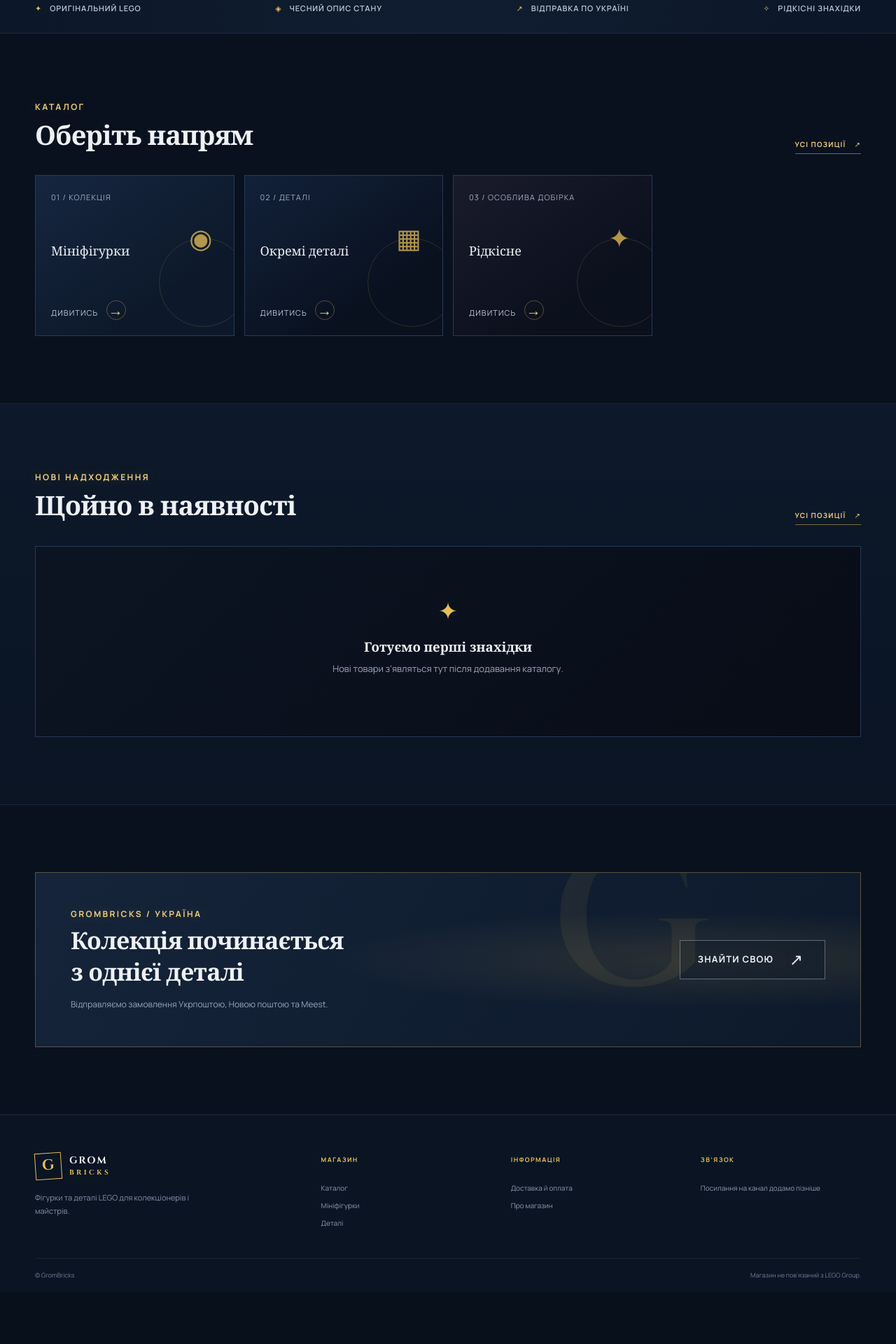
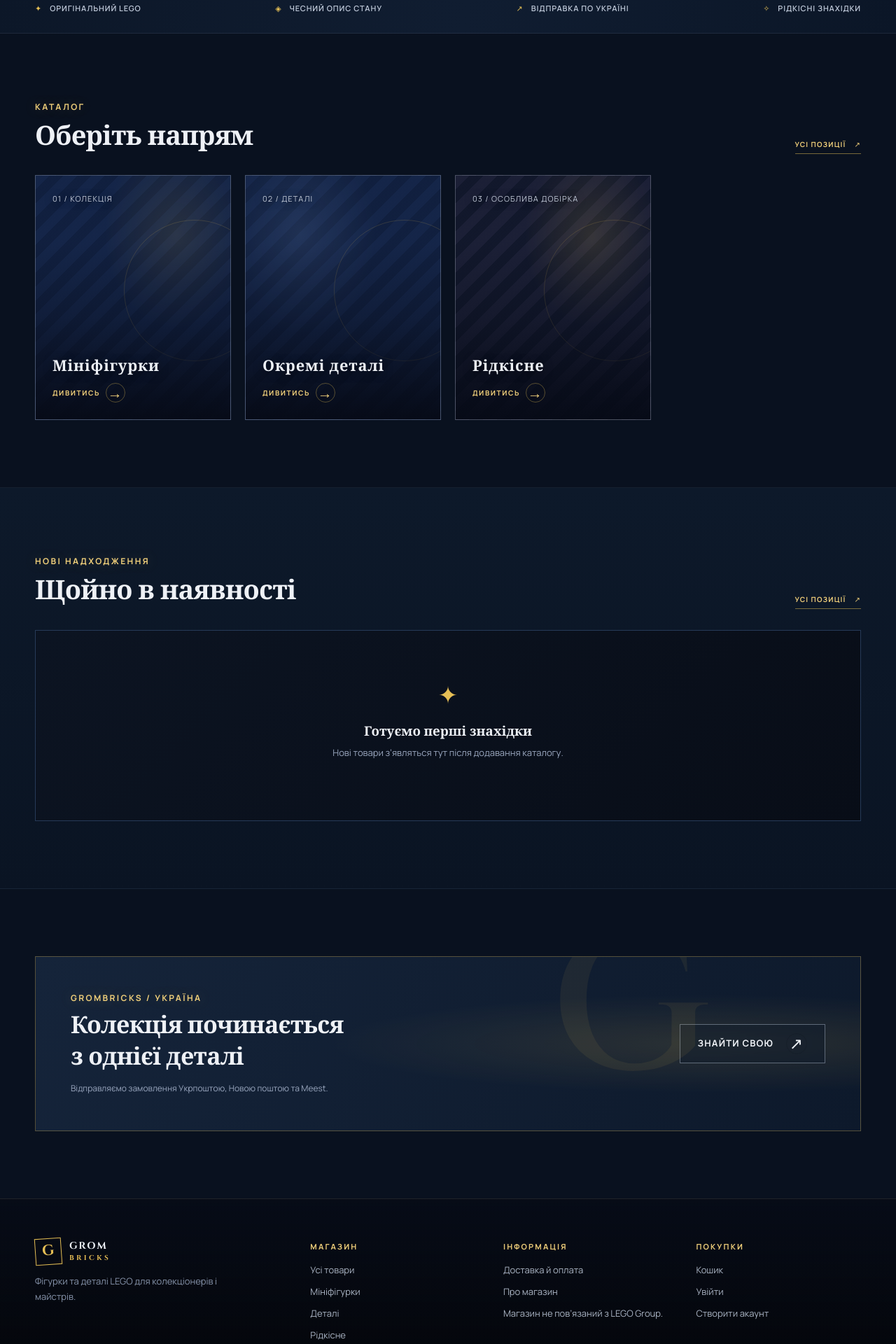
Before and after one commit to Grom256/PracticeReport3, a Django app: page / in a window 1280 px wide. Shown: the part 709-2629 px from the top of the page at 70% size. Before the commit the page ends 2537 px from the top, so only its background shows below. Run offline with Django 5.2, Linux system fonts and the light colour scheme; data that the repository does not hold is empty; parts of the project's set-up code (start-up, migrations or seed data) failed here and were passed over.

Commit message:
Дизайн

```diff
--- a/GromBricks/static/css/site.css
+++ b/GromBricks/static/css/site.css
@@ -90,17 +90,21 @@ h1, h2, h3, p { margin-top: 0; }
 .section-heading h2, .telegram-panel h2 { margin: 0; font-family: 'Cinzel', Georgia, serif; font-size: clamp(27px, 3vw, 38px); font-weight: 600; letter-spacing: -.02em; line-height: 1.3; }
 .text-link { display: inline-flex; align-items: center; gap: 12px; padding-bottom: 5px; border-bottom: 1px solid rgba(230, 191, 85, .5); color: var(--gold-bright); font-size: 10px; font-weight: 700; letter-spacing: .12em; text-transform: uppercase; white-space: nowrap; }
 .text-link:hover { border-color: var(--gold-bright); }
-.category-grid { display: grid; grid-template-columns: repeat(4, minmax(0, 1fr)); gap: 14px; }
-.category-card { position: relative; min-height: 230px; display: flex; flex-direction: column; justify-content: space-between; overflow: hidden; padding: 22px; border: 1px solid var(--line); background: linear-gradient(145deg, #162640, #0d192b 70%); transition: border-color .2s ease, transform .2s ease; }
-.category-card::after { position: absolute; right: -20px; bottom: 12px; width: 125px; height: 125px; border: 1px solid rgba(230, 191, 85, .16); border-radius: 50%; content: ''; }
-.category-card:hover { transform: translateY(-4px); border-color: rgba(230, 191, 85, .65); }
-.category-card-parts { background: linear-gradient(145deg, #12213a, #09111f 72%); }
-.category-card-rare { background: linear-gradient(145deg, #1a1b2b, #0b101d 72%); }
-.category-card-theme { background: linear-gradient(145deg, #141c2d, #09111f 72%); }
-.category-number { color: #a0aec3; font-size: 11px; letter-spacing: .1em; text-transform: uppercase; }
-.category-symbol { position: absolute; top: 58px; right: 30px; color: rgba(230, 191, 85, .76); font-size: 38px; }
-.category-title { max-width: 150px; color: var(--text); font-family: 'Cinzel', Georgia, serif; font-size: 18px; line-height: 1.35; }
-.category-action { color: #c0cada; font-size: 11px; letter-spacing: .1em; text-transform: uppercase; }
+.category-grid { display: grid; grid-template-columns: repeat(4, minmax(0, 1fr)); gap: 20px; }
+.category-card { position: relative; isolation: isolate; aspect-ratio: 4 / 5; min-height: 0; display: flex; flex-direction: column; justify-content: space-between; overflow: hidden; padding: 24px; border: 1px solid rgba(207, 214, 224, .28); background: radial-gradient(ellipse at 72% 24%, rgba(230, 191, 85, .11), transparent 36%), repeating-linear-gradient(135deg, #15264a 0 14px, #112040 14px 28px); transition: border-color .2s ease, transform .2s ease; }
+.category-card::before { position: absolute; z-index: 1; inset: 0; background: linear-gradient(180deg, rgba(6, 10, 22, .03) 28%, rgba(6, 10, 22, .3) 58%, rgba(6, 10, 22, .97) 100%); content: ''; pointer-events: none; }
+.category-card::after { position: absolute; z-index: 0; top: 18%; right: -18%; width: 72%; aspect-ratio: 1; border: 1px solid rgba(230, 191, 85, .17); border-radius: 50%; content: ''; pointer-events: none; }
+.category-card:hover { transform: translateY(-4px); border-color: rgba(230, 191, 85, .8); }
+.category-card-parts { background-image: radial-gradient(ellipse at 28% 24%, rgba(123, 155, 209, .14), transparent 38%), repeating-linear-gradient(135deg, #15264a 0 14px, #112040 14px 28px); }
+.category-card-rare { background-image: radial-gradient(ellipse at 70% 25%, rgba(230, 191, 85, .14), transparent 35%), repeating-linear-gradient(135deg, #1c2037 0 14px, #12182c 14px 28px); }
+.category-card-theme { background-image: radial-gradient(ellipse at 32% 25%, rgba(86, 133, 194, .15), transparent 36%), repeating-linear-gradient(135deg, #15264a 0 14px, #112040 14px 28px); }
+.category-image { position: absolute; z-index: 0; inset: 0; width: 100%; height: 100%; object-fit: cover; transition: transform .4s ease; }
+.category-card:hover .category-image { transform: scale(1.04); }
+.category-number, .category-content { position: relative; z-index: 2; }
+.category-number { color: #c2cad8; font-size: 11px; letter-spacing: .1em; text-transform: uppercase; text-shadow: 0 1px 12px rgba(0, 0, 0, .6); }
+.category-content { display: flex; flex-direction: column; align-items: flex-start; gap: 10px; }
+.category-title { max-width: 210px; color: var(--text); font-family: 'Cinzel', Georgia, serif; font-size: clamp(18px, 1.7vw, 24px); font-weight: 700; letter-spacing: .04em; line-height: 1.25; text-shadow: 0 2px 14px rgba(0, 0, 0, .55); }
+.category-action { display: inline-flex; align-items: center; color: var(--gold-bright); font-size: 10px; font-weight: 700; letter-spacing: .16em; text-transform: uppercase; }
 .category-action b { display: inline-grid; width: 28px; height: 28px; margin-left: 8px; place-items: center; border: 1px solid rgba(230, 191, 85, .35); border-radius: 50%; color: var(--gold-bright); font-size: 21px; font-weight: 500; line-height: 1; transition: background .2s ease, transform .2s ease; }
 .category-card:hover .category-action b { transform: translateX(3px); background: rgba(230, 191, 85, .12); }
 .arrivals-section { background: linear-gradient(180deg, #0d192a, #0a1423); border-block: 1px solid rgba(154, 167, 191, .08); }
@@ -254,14 +258,15 @@ h1, h2, h3, p { margin-top: 0; }
 .order-info-list dd { margin: 0; color: var(--text); font-size: 12px; line-height: 1.5; }
 .order-back-link { display: inline-flex; margin-top: 25px; }
 
-.site-footer { padding: 54px 0 0; border-top: 1px solid rgba(154, 167, 191, .15); background: #0a1423; }
-.footer-grid { display: grid; grid-template-columns: 1.6fr repeat(3, 1fr); gap: 42px; padding-bottom: 42px; }
-.footer-brand-block p { max-width: 240px; margin: 16px 0 0; color: #8390a7; font-size: 11px; line-height: 1.8; }
+.site-footer { padding: 56px 0 0; border-top: 1px solid rgba(207, 214, 224, .14); background: linear-gradient(180deg, rgba(5, 8, 18, .6), #04060b 72%); }
+.footer-grid { display: grid; grid-template-columns: 1.5fr repeat(3, 1fr); gap: 40px; padding-bottom: 48px; }
+.footer-brand-block p { max-width: 300px; margin: 12px 0 0; color: #8794ab; font-size: 13px; line-height: 1.75; }
 .footer-heading { margin: 3px 0 16px; color: var(--gold); font-size: 9px; letter-spacing: .16em; text-transform: uppercase; }
-.footer-grid > div:not(:first-child) { display: flex; flex-direction: column; align-items: flex-start; gap: 9px; }
-.footer-grid a:not(.brand), .footer-contact span { color: #8e9bb0; font-size: 10px; }
+.footer-column { display: flex; flex-direction: column; align-items: flex-start; gap: 10px; }
+.footer-column .footer-heading { margin-bottom: 5px; color: var(--gold-bright); font-size: 11px; letter-spacing: .2em; }
+.footer-grid a:not(.brand), .footer-column span { color: #aab4c3; font-size: 13px; line-height: 1.6; }
 .footer-grid a:not(.brand):hover { color: var(--gold-bright); }
-.footer-bottom { display: flex; justify-content: space-between; gap: 18px; padding-block: 17px; border-top: 1px solid rgba(154, 167, 191, .12); color: #6f7d96; font-size: 9px; }
+.footer-bottom { display: flex; justify-content: space-between; gap: 18px; padding-block: 20px 30px; border-top: 1px solid rgba(207, 214, 224, .09); color: #6f7d96; font-size: 12px; }
 :focus-visible { outline: 2px solid var(--gold-bright); outline-offset: 3px; }
 
 @media (max-width: 1000px) {
@@ -269,7 +274,8 @@ h1, h2, h3, p { margin-top: 0; }
     .header-inner { gap: 22px; }
     .main-navigation { gap: 18px; }
     .main-navigation a { font-size: 9px; }
-    .category-grid, .product-grid { grid-template-columns: repeat(2, minmax(0, 1fr)); }
+    .category-grid { grid-template-columns: repeat(3, minmax(0, 1fr)); }
+    .product-grid { grid-template-columns: repeat(2, minmax(0, 1fr)); }
     .catalog-filters { grid-template-columns: repeat(2, minmax(0, 1fr)); }
     .search-field { grid-column: 1 / -1; }
     .detail-image-wrap, .detail-image, .detail-image.product-placeholder { min-height: 440px; }
@@ -314,14 +320,14 @@ h1, h2, h3, p { margin-top: 0; }
     .trust-items span { font-size: 8px; line-height: 1.5; }
     .trust-items i { margin-right: 4px; }
     .content-section { padding-block: 64px; }
+    .category-grid { grid-template-columns: repeat(2, minmax(0, 1fr)); }
     .section-heading { align-items: flex-end; gap: 12px; margin-bottom: 22px; }
     .section-heading h2 { font-size: 25px; }
     .section-heading .text-link { gap: 6px; font-size: 8px; }
     .category-grid, .product-grid { gap: 10px; }
-    .category-card { min-height: 188px; padding: 15px; }
-    .category-number { font-size: 7px; }
-    .category-symbol { top: 48px; right: 17px; font-size: 28px; }
-    .category-title { font-size: 15px; }
+    .category-card { padding: 16px; }
+    .category-number { font-size: 8px; }
+    .category-title { font-size: clamp(15px, 4vw, 20px); }
     .category-action { font-size: 8px; }
     .product-card-body { padding: 11px; }
     .product-meta { font-size: 7px; }
@@ -373,7 +379,7 @@ h1, h2, h3, p { margin-top: 0; }
     .page-width { width: calc(100% - 28px); }
     .header-inner { gap: 0 8px; }
     .header-cart { gap: 5px; }
-    .category-card { min-height: 170px; padding: 12px; }
+    .category-card { padding: 12px; }
     .category-title { font-size: 13px; }
     .catalog-filters { grid-template-columns: 1fr; }
     .search-field, .filter-submit, .filter-reset { grid-column: auto; }
--- a/GromBricks/templates/base.html
+++ b/GromBricks/templates/base.html
@@ -53,11 +53,11 @@
                 <a class="brand" href="{% url 'catalog:home' %}"><span class="brand-mark" aria-hidden="true">G</span><span class="brand-word">GROM<span>BRICKS</span></span></a>
                 <p>Фігурки та деталі LEGO для колекціонерів і майстрів.</p>
             </div>
-            <div><h2 class="footer-heading">Магазин</h2><a href="{% url 'catalog:product_list' %}">Каталог</a><a href="{% url 'catalog:product_list' %}?type=minifigure">Мініфігурки</a><a href="{% url 'catalog:product_list' %}?type=part">Деталі</a></div>
-            <div><h2 class="footer-heading">Інформація</h2><a href="{% url 'catalog:home' %}#delivery">Доставка й оплата</a><a href="{% url 'catalog:home' %}#about">Про магазин</a></div>
-            <div class="footer-contact"><h2 class="footer-heading">Зв’язок</h2><span>Посилання на канал додамо пізніше</span></div>
+            <div class="footer-column"><h2 class="footer-heading">Магазин</h2><a href="{% url 'catalog:product_list' %}">Усі товари</a><a href="{% url 'catalog:product_list' %}?type=minifigure">Мініфігурки</a><a href="{% url 'catalog:product_list' %}?type=part">Деталі</a><a href="{% url 'catalog:product_list' %}?rare=1">Рідкісне</a></div>
+            <div class="footer-column"><h2 class="footer-heading">Інформація</h2><a href="{% url 'catalog:home' %}#delivery">Доставка й оплата</a><a href="{% url 'catalog:home' %}#about">Про магазин</a><span>Магазин не пов’язаний з LEGO Group.</span></div>
+            <div class="footer-column"><h2 class="footer-heading">Покупки</h2><a href="{% url 'cart:detail' %}">Кошик</a>{% if user.is_authenticated %}<a href="{% url 'orders:list' %}">Мої замовлення</a><a href="{% url 'accounts:profile' %}">Особистий кабінет</a>{% else %}<a href="{% url 'accounts:login' %}">Увійти</a><a href="{% url 'accounts:register' %}">Створити акаунт</a>{% endif %}</div>
         </div>
-        <div class="page-width footer-bottom"><span>© GromBricks</span><span>Магазин не пов’язаний з LEGO Group.</span></div>
+        <div class="page-width footer-bottom"><span>© GromBricks</span><span>Фігурки та деталі LEGO для колекції й власних збірок.</span></div>
     </footer>
     <script src="{% static 'js/site.js' %}" defer></script>
 </body>
--- a/GromBricks/templates/catalog/home.html
+++ b/GromBricks/templates/catalog/home.html
@@ -17,13 +17,13 @@
 
 <section class="trust-strip" aria-label="Переваги магазину"><div class="page-width trust-items"><span><i>✦</i> Оригінальний LEGO</span><span><i>◈</i> Чесний опис стану</span><span><i>↗</i> Відправка по Україні</span><span><i>✧</i> Рідкісні знахідки</span></div></section>
 
-<section class="content-section page-width" id="catalog-directions">
+<section class="content-section page-width catalog-directions" id="catalog-directions">
     <div class="section-heading"><div><p class="eyebrow">Каталог</p><h2>Оберіть напрям</h2></div><a class="text-link" href="{% url 'catalog:product_list' %}">Усі позиції <span aria-hidden="true">↗</span></a></div>
     <div class="category-grid">
-        <a class="category-card category-card-figure" href="{% url 'catalog:product_list' %}?type=minifigure"><span class="category-number">01 / Колекція</span><span class="category-symbol" aria-hidden="true">◉</span><span class="category-title">Мініфігурки</span><span class="category-action">Дивитись <b>→</b></span></a>
-        <a class="category-card category-card-parts" href="{% url 'catalog:product_list' %}?type=part"><span class="category-number">02 / Деталі</span><span class="category-symbol" aria-hidden="true">▦</span><span class="category-title">Окремі деталі</span><span class="category-action">Дивитись <b>→</b></span></a>
-        <a class="category-card category-card-rare" href="{% url 'catalog:product_list' %}?rare=1"><span class="category-number">03 / Особлива добірка</span><span class="category-symbol" aria-hidden="true">✦</span><span class="category-title">Рідкісне</span><span class="category-action">Дивитись <b>→</b></span></a>
-        {% for category in categories %}<a class="category-card category-card-theme" href="{% url 'catalog:product_list' %}?category={{ category.slug|urlencode }}"><span class="category-number">Тематична добірка</span><span class="category-symbol" aria-hidden="true">◇</span><span class="category-title">{{ category.name }}</span><span class="category-action">Дивитись <b>→</b></span></a>{% endfor %}
+        <a class="category-card category-card-figure" href="{% url 'catalog:product_list' %}?type=minifigure"><span class="category-number">01 / Колекція</span><span class="category-content"><span class="category-title">Мініфігурки</span><span class="category-action">Дивитись <b>→</b></span></span></a>
+        <a class="category-card category-card-parts" href="{% url 'catalog:product_list' %}?type=part"><span class="category-number">02 / Деталі</span><span class="category-content"><span class="category-title">Окремі деталі</span><span class="category-action">Дивитись <b>→</b></span></span></a>
+        <a class="category-card category-card-rare" href="{% url 'catalog:product_list' %}?rare=1"><span class="category-number">03 / Особлива добірка</span><span class="category-content"><span class="category-title">Рідкісне</span><span class="category-action">Дивитись <b>→</b></span></span></a>
+        {% for category in categories %}<a class="category-card category-card-theme" href="{% url 'catalog:product_list' %}?category={{ category.slug|urlencode }}"><span class="category-number">Тематична добірка</span><span class="category-content"><span class="category-title">{{ category.name }}</span><span class="category-action">Дивитись <b>→</b></span></span></a>{% endfor %}
     </div>
 </section>
 
```
Also changed, not shown: GromBricks/README.md.
